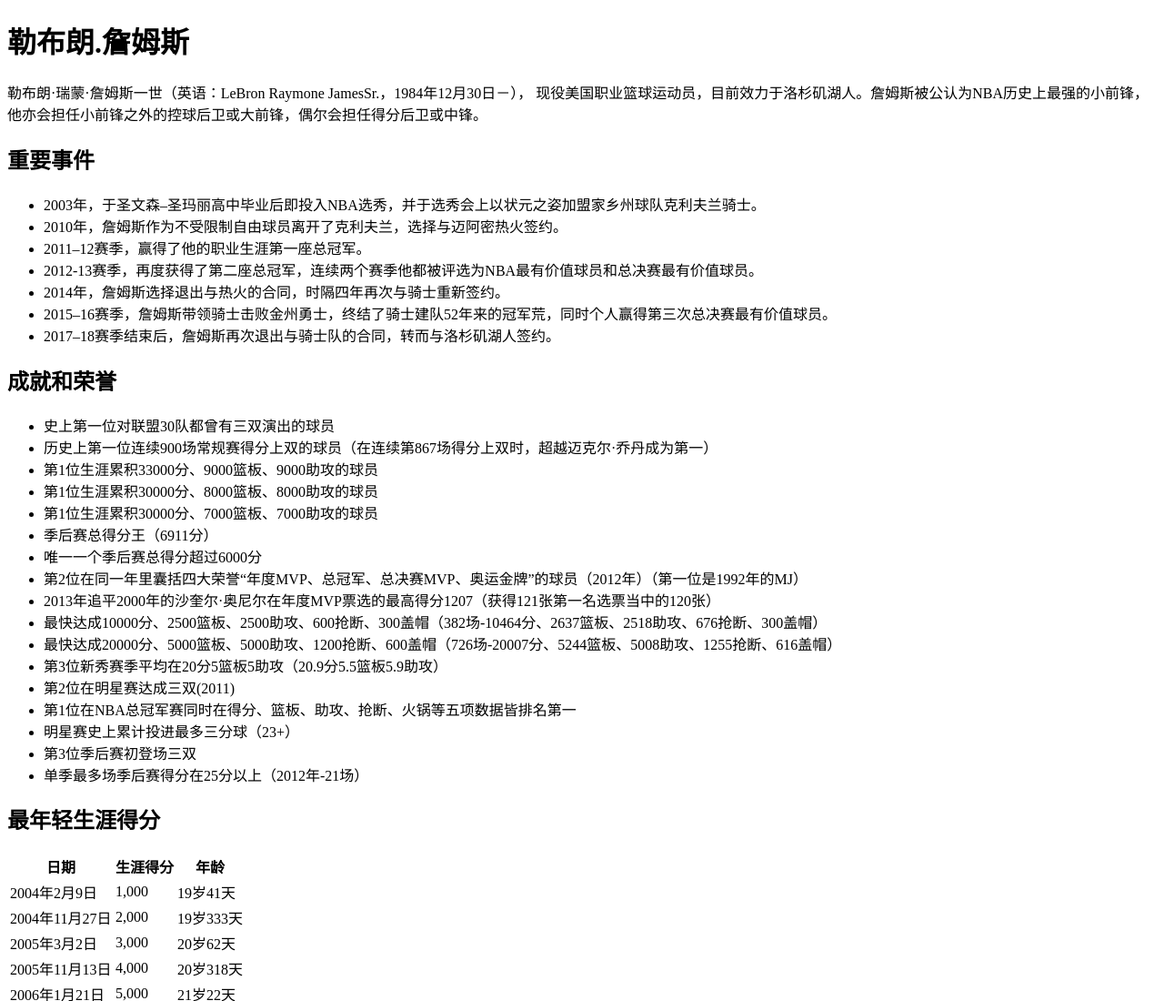
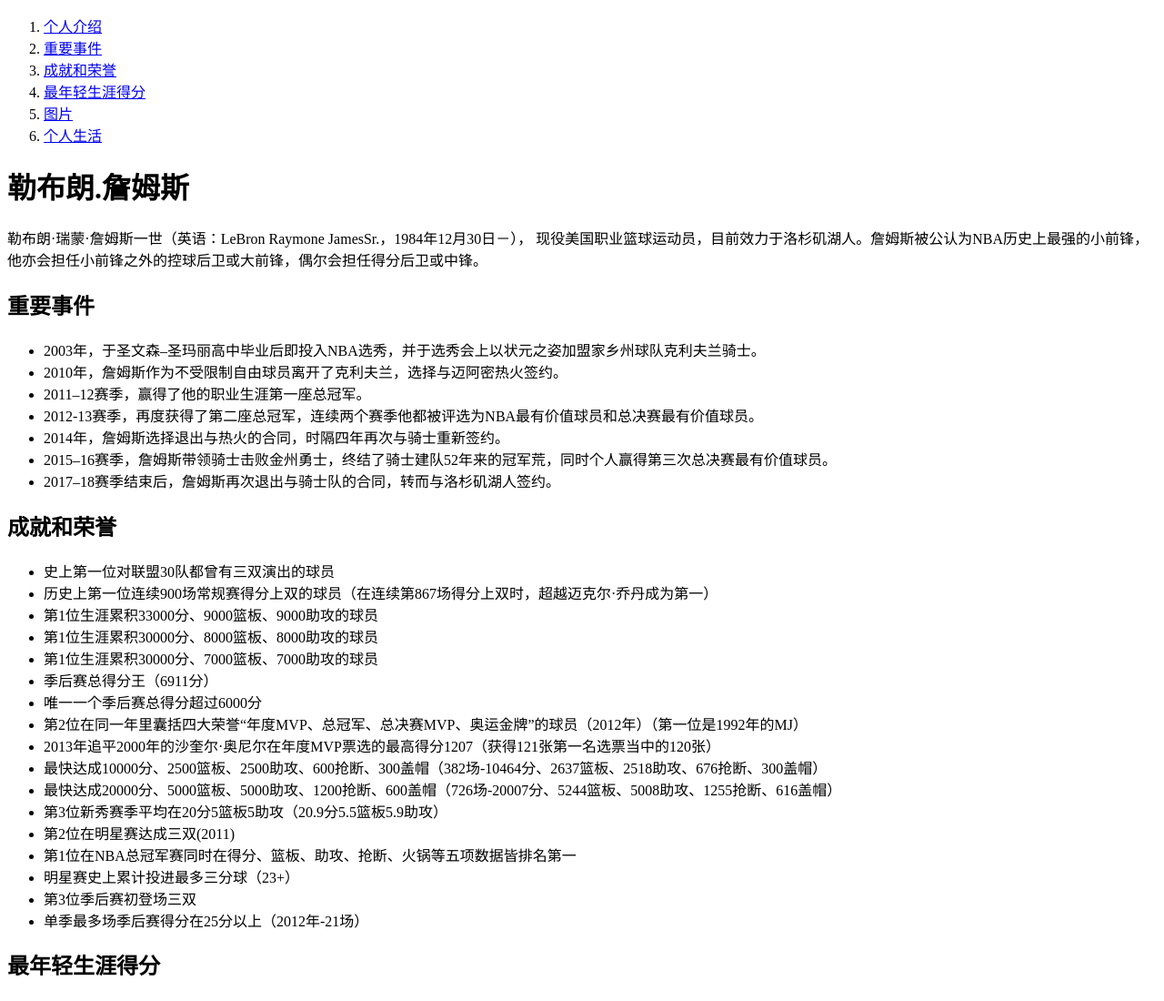
Before and after one commit to wanderer-wang/LeBronJames, a plain HTML site: page index.html in a window 1280 px wide. Shown: the top 1100 px of the page at 91% size. Drawn offline with Linux system fonts and the light colour scheme.

Commit message:
詹姆斯第二版

```diff
--- a/index.html
+++ b/index.html
@@ -13,13 +13,24 @@
 </head>
 
 <body>
-    <h1>勒布朗.詹姆斯</h1>
+    <nav>
+        <ol>
+            <Li><a href="#james">个人介绍</a></Li>
+            <Li><a href="#events">重要事件</a></Li>
+            <Li><a href="#id1">成就和荣誉</a></Li>
+            <Li><a href="#id2">最年轻生涯得分</a></Li>
+            <Li><a href="#id3">图片</a></Li>
+            <Li><a href="#id4">个人生活</a></Li>
+        </ol>
+    </nav>
+
+    <h1 id="james">勒布朗.詹姆斯</h1>
     <p>
         勒布朗·瑞蒙·詹姆斯一世（英语：LeBron Raymone JamesSr.，1984年12月30日－），
         现役美国职业篮球运动员，目前效力于洛杉矶湖人。詹姆斯被公认为NBA历史上最强的小前锋，
         他亦会担任小前锋之外的控球后卫或大前锋，偶尔会担任得分后卫或中锋。
     </p>
-    <h2>重要事件</h2>
+    <h2 id="events">重要事件</h2>
     <ul>
         <li>2003年，于圣文森–圣玛丽高中毕业后即投入NBA选秀，并于选秀会上以状元之姿加盟家乡州球队克利夫兰骑士。</li>
         <li>2010年，詹姆斯作为不受限制自由球员离开了克利夫兰，选择与迈阿密热火签约。</li>
@@ -29,7 +40,7 @@
         <li>2015–16赛季，詹姆斯带领骑士击败金州勇士，终结了骑士建队52年来的冠军荒，同时个人赢得第三次总决赛最有价值球员。</li>
         <li>2017–18赛季结束后，詹姆斯再次退出与骑士队的合同，转而与洛杉矶湖人签约。</li>
     </ul>
-    <h2>成就和荣誉</h2>
+    <h2 id="id1">成就和荣誉</h2>
     <ul>
         <li>史上第一位对联盟30队都曾有三双演出的球员</li>
         <li>历史上第一位连续900场常规赛得分上双的球员（在连续第867场得分上双时，超越迈克尔·乔丹成为第一）</li>
@@ -49,7 +60,7 @@
         <li>第3位季后赛初登场三双</li>
         <li>单季最多场季后赛得分在25分以上（2012年-21场）</li>
     </ul>
-    <h2>最年轻生涯得分</h2>
+    <h2 id="id2">最年轻生涯得分</h2>
     <table>
         <thead>
             <tr>
@@ -96,13 +107,13 @@
             <tr><td>2020年3月7日</td> <td>34,000</td><td> 35岁68天</td></tr>
         </tbody>
     </table>
-   <h2>图片</h2>
+   <h2 id="id3">图片</h2>
         <div><img width="500" src="img/1.jpg" alt="图一"></div>
         <div><img width="500" src="img/2.jpg" alt="图二"></div>
         <div><img width="500" src="img/3.jpg" alt="图三"></div>
 
 
-    <h2>个人生活</h2>
+    <h2 id="id4">个人生活</h2>
     <p>
         詹姆斯和大部分的NBA球星关系都非常好，其中最要好的朋友为德维恩·韦德、卡梅洛·安东尼、
         克里斯·保罗被媒体封为“风尘四侠”。在和安东尼早在进联盟之前的2001年夏天，
```
Also changed, not shown: img/2.jpg.
